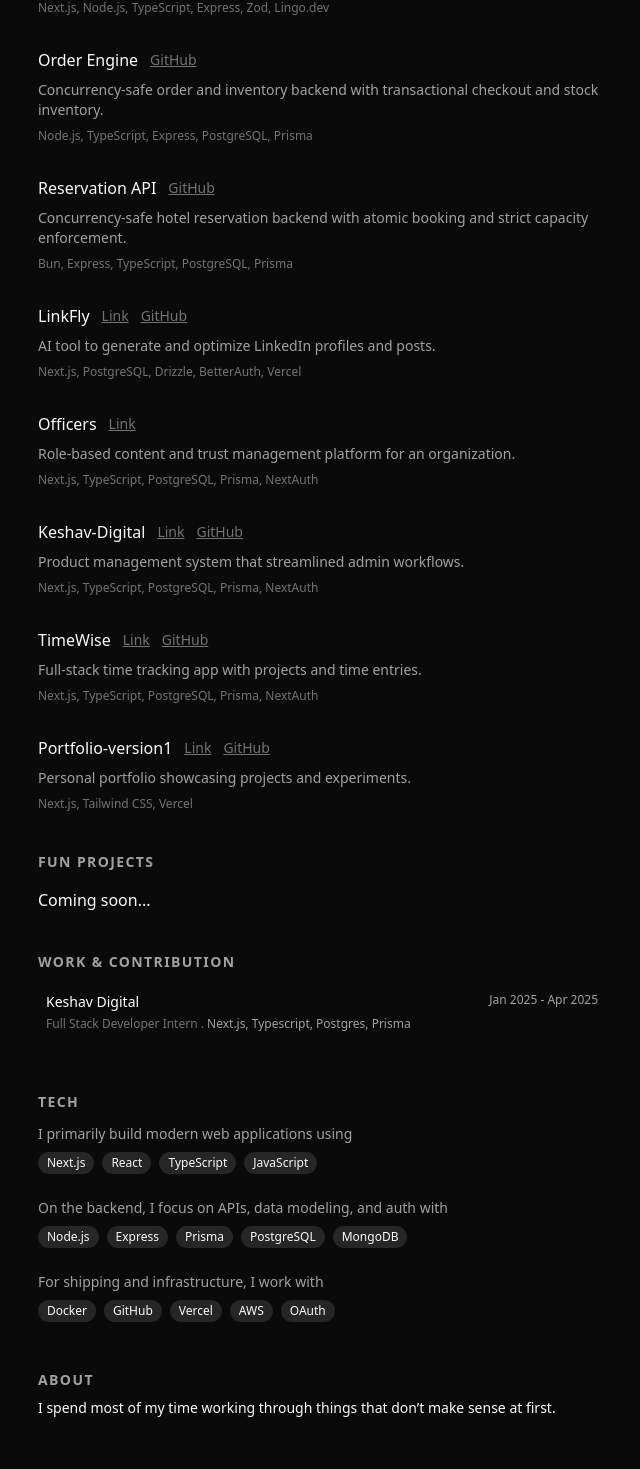
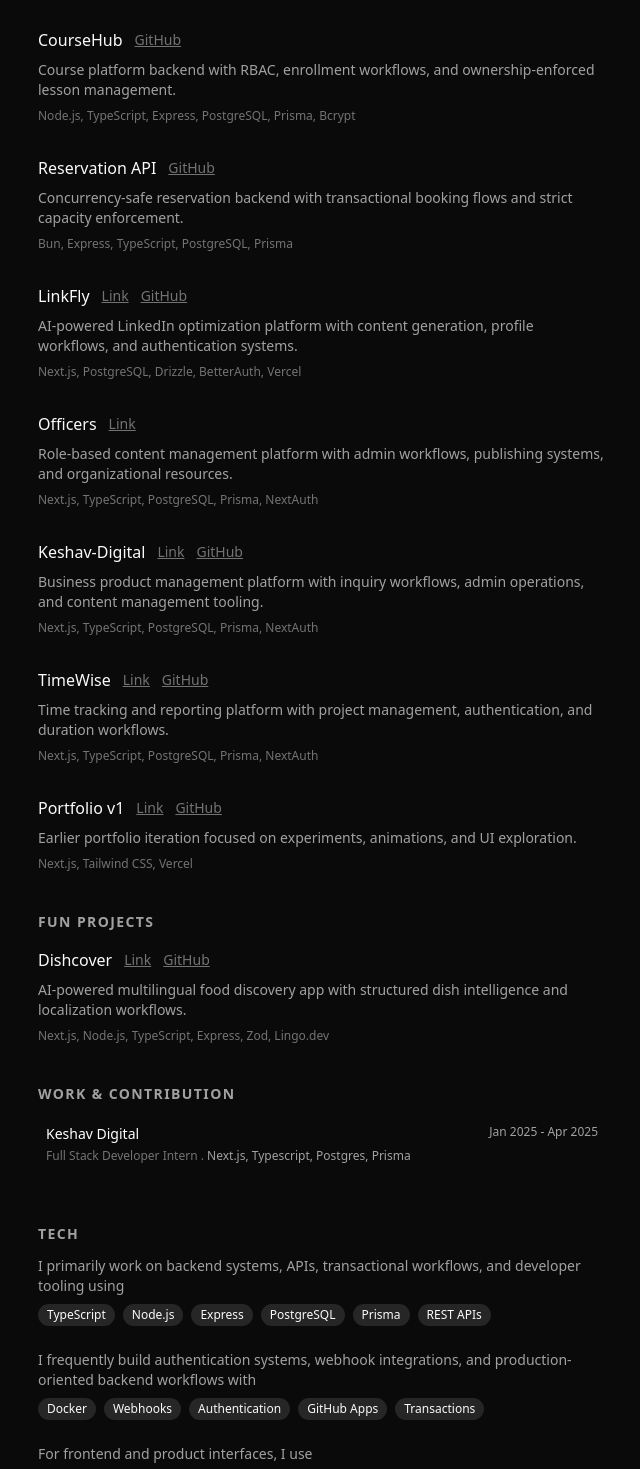
Before and after one commit to Bunny099/jayesh-v2, a Next.js app: page / in a window 1280 px wide. Shown: the part 475-1944 px from the top of the page, without its empty margins (318-958 px from the left). Built offline with nearby package versions, Linux system fonts and the light colour scheme.

Commit message:
portfolio update

```diff
--- a/app/layout.tsx
+++ b/app/layout.tsx
@@ -16,19 +16,20 @@
 });
 
 export const metadata: Metadata = {
-  title: "Jayesh khuman | Software Developer",
+  title: "Jayesh Khuman | Backend Engineer",
   description:
-    "Personal portfolio of Jayesh Khuman, a software developer working with Next.js, React, and modern web technologies. Interested in building reliable systems and solving backend-heavy problems.",
+    "Backend-focused engineer building API systems, transactional workflows, webhook integrations, and AI-powered developer tooling with TypeScript, Node.js, and PostgreSQL.",
   metadataBase: new URL("https://jayeshkhuman.in"),
   keywords: [
     "Jayesh Khuman",
     "Jayesh Khuman Portfolio",
-    "Software Developer",
-    "Next.js",
-    "React.js",
-    "Typescript",
-    "Node.js",
-    "Web Developer",
+    "Backend Engineer",
+    "PostgreSQL",
+    "Express.js",
+    "Developer Tooling",
+    "Webhook Systems",
+    "API Systems",
+    "Transactional Workflows"
   ],
   authors: [{ name: "Jayesh Khuman", url: "https://jayeshkhuman.in" }],
   creator: "Jayesh Khuman",
@@ -41,9 +42,9 @@
     apple: "/favicon.ico"
   },
   openGraph: {
-    title: "Jayesh Khuman | Software Developer",
+    title: "Jayesh Khuman | Backend Engineer",
     description:
-      "Portfolio of Jayesh Khuman, a software developer exploring real-world problems through code.",
+      "Portfolio of Jayesh Khuman, a backend engineer focused on APIs, transactional systems, automation workflows, and developer tooling.",
     url: "https://jayeshkhuman.in",
     siteName: "Jayesh Khuman",
     images: [
@@ -59,9 +60,9 @@
   },
   twitter: {
     card: "summary_large_image",
-    title: "Jayesh Khuman | Software Developer",
+    title: "Jayesh Khuman | Backend Engineer",
     description:
-      "Software developer working with modern web technologies and backend-focused thinking.",
+      "Backend-focused engineer building API systems, transactional workflows, webhook integrations, and AI-powered developer tooling with TypeScript, Node.js, and PostgreSQL.",
     images: ["/og-portfolio-v2.png"]
   }
 };
@@ -91,7 +92,7 @@
                 "https://www.linkedin.com/in/jayeshkhuman"
 
               ],
-              jobTitle: "Software Developer"
+              jobTitle: "Backend Engineer"
             })
           }} />
         <ThemeProvider
--- a/app/page.tsx
+++ b/app/page.tsx
@@ -47,7 +47,7 @@
             ABOUT
           </h2>
           <p className=" text-sm text-accent-foreground dark:text-neutral-400">
-            I spend most of my time working through things that don’t make sense at first.
+              Backend-focused engineer interested in transactional systems, automation workflows, developer tooling, and building reliable APIs that handle real-world edge cases.
           </p>
         </div>
       </section>
--- a/components/layout/projects.tsx
+++ b/components/layout/projects.tsx
@@ -26,7 +26,15 @@
             <div key={i} className="flex flex-col gap-2">
                 <div className="flex flex-wrap items-center gap-3">
                     <h3 className="text-base font-medium text-foreground">{p.title}</h3>
+                    {p.link && (
+                        <Link href={p.link} className="underline text-sm text-neutral-500 hover:text-foreground transition" target="_blank">Link</Link>
+                    )}
+                    {p.github && (
+                        <Link href={p.github} className="underline text-sm text-neutral-500 hover:text-foreground transition" target="_blank">GitHub</Link>
+                    )}
                 </div>
+                <p className="text-sm text-muted-foreground max-w-3xl">{p.description}</p>
+                <p className="text-xs text-neutral-500">{p.tech}</p>
             </div>
         ))}
     </div>
--- a/components/layout/techBadges.tsx
+++ b/components/layout/techBadges.tsx
@@ -1,27 +1,34 @@
 import { Badge } from "../ui/badge"
 
-const coreTech = ["Next.js", "React", "TypeScript", "JavaScript"]
-const backendTech = ["Node.js", "Express", "Prisma", "PostgreSQL", "MongoDB"]
-const infraTech = ["Docker", "GitHub", "Vercel", "AWS", "OAuth"]
+const backendTech = [
+  "TypeScript",
+  "Node.js",
+  "Express",
+  "PostgreSQL",
+  "Prisma",
+  "REST APIs"
+]
+
+const systemTech = [
+  "Docker",
+  "Webhooks",
+  "Authentication",
+  "GitHub Apps",
+  "Transactions"
+]
+
+const frontendTech = [
+  "Next.js",
+  "React",
+  "Tailwind CSS"
+]
 
 export default function TechBadge() {
     return (
         <div className=" mt-3 flex flex-col gap-6">
             <div>
                 <p className="text-sm text-muted-foreground">
-                    I primarily build modern web applications using
-                </p>
-                <div className="flex flex-wrap gap-2 mt-2">
-                    {coreTech.map((tech) => (
-                        <Badge key={tech} variant="secondary" className="font-medium">
-                            {tech}
-                        </Badge>
-                    ))}
-                </div>
-            </div>
-            <div>
-                <p className="text-sm text-muted-foreground">
-                    On the backend, I focus on APIs, data modeling, and auth with
+                    I primarily work on backend systems, APIs, transactional workflows, and developer tooling using
                 </p>
                 <div className="flex flex-wrap gap-2 mt-2">
                     {backendTech.map((tech) => (
@@ -31,13 +38,25 @@
                     ))}
                 </div>
             </div>
+            <div>
+                <p className="text-sm text-muted-foreground">
+                    I frequently build authentication systems, webhook integrations, and production-oriented backend workflows with
+                </p>
+                <div className="flex flex-wrap gap-2 mt-2">
+                    {systemTech.map((tech) => (
+                        <Badge key={tech} variant="secondary" className="font-medium">
+                            {tech}
+                        </Badge>
+                    ))}
+                </div>
+            </div>
 
             <div>
                 <p className="text-sm text-muted-foreground">
-                    For shipping and infrastructure, I work with
+                    For frontend and product interfaces, I use
                 </p>
                 <div className="flex flex-wrap gap-2 mt-2">
-                    {infraTech.map((tech) => (
+                    {frontendTech.map((tech) => (
                         <Badge key={tech} variant="secondary" className="font-medium">
                             {tech}
                         </Badge>
--- a/data/funProjects.ts
+++ b/data/funProjects.ts
@@ -1,3 +1,10 @@
 
 
-export const funProjects =[{title:"Coming soon..."}]
+export const funProjects =[{
+    title: "Dishcover",
+    tech: "Next.js, Node.js, TypeScript, Express, Zod, Lingo.dev",
+    link: "https://dishcover-tk3e.vercel.app/",
+    github: "https://github.com/Bunny099/dishcover",
+    description:
+      "AI-powered multilingual food discovery app with structured dish intelligence and localization workflows.",
+  },]
--- a/data/projects.ts
+++ b/data/projects.ts
@@ -1,33 +1,32 @@
 export const projects = [
   {
-    title: "Prsage",
+    title: "PRsage",
     tech: "TypeScript, Express, Octokit (GitHub App), PostgreSQL, Prisma ORM, Google Gemini API",
     link:"https://github.com/marketplace/prsage",
     github: "https://github.com/Bunny099/prsage",
     description:
       "An AI-powered GitHub App that delivers automated, structured, and iteration-aware code reviews directly within pull requests to highlight bugs and improve code quality."
   },
+
   {
-    title: "Dishcover",
-    tech: "Next.js, Node.js, TypeScript, Express, Zod, Lingo.dev",
-    link: "https://dishcover-tk3e.vercel.app/",
-    github: "https://github.com/Bunny099/dishcover",
+    title: "Order Flow",
+    tech: "Node.js, TypeScript, Express, PostgreSQL, Prisma",
+    github: "https://github.com/Bunny099/orderflow",
     description:
-      "DishCover is an intelligent culinary companion designed for the modern nomad. It bridges the gap between cultural curiosity and language barriers by providing deep, structured food intelligence localized instantly via Lingo.dev.",
-  },
-  {
-    title: "Order Engine",
-    tech: "Node.js, TypeScript, Express, PostgreSQL, Prisma",
-    github: "https://github.com/Bunny099/amazon",
+      "Transactional e-commerce backend with atomic checkout, inventory reservation, and concurrency-safe stock handling.",
+  }, {
+    title: "CourseHub",
+    tech: "Node.js, TypeScript, Express, PostgreSQL, Prisma, Bcrypt",
+    github: "https://github.com/Bunny099/coursehub",
     description:
-      "Concurrency-safe order and inventory backend with transactional checkout and stock inventory.",
-  },
-  {
+      "Course platform backend with RBAC, enrollment workflows, and ownership-enforced lesson management.",
+  }
+,{
     title: "Reservation API",
     tech: "Bun, Express, TypeScript, PostgreSQL, Prisma",
     github: "https://github.com/Bunny099/reservation-api",
     description:
-      "Concurrency-safe hotel reservation backend with atomic booking and strict capacity enforcement.",
+      "Concurrency-safe reservation backend with transactional booking flows and strict capacity enforcement.",
   },
   {
     title: "LinkFly",
@@ -35,34 +34,34 @@
     link: "https://linkfly-three.vercel.app/",
     github: "https://github.com/Bunny099/linkfly",
     description:
-      "AI tool to generate and optimize LinkedIn profiles and posts.",
+      "AI-powered LinkedIn optimization platform with content generation, profile workflows, and authentication systems.",
   },
   {
     title: "Officers",
     tech: "Next.js, TypeScript, PostgreSQL, Prisma, NextAuth",
     link: "https://officers-three.vercel.app/",
     description:
-      "Role-based content and trust management platform for an organization.",
+      "Role-based content management platform with admin workflows, publishing systems, and organizational resources.",
   },
   {
     title: "Keshav-Digital",
     tech: "Next.js, TypeScript, PostgreSQL, Prisma, NextAuth",
     link: "https://keshav-digital.vercel.app",
     github: "https://github.com/Bunny099/keshav-digital",
-    description: "Product management system that streamlined admin workflows.",
+    description: "Business product management platform with inquiry workflows, admin operations, and content management tooling.",
   },
   {
     title: "TimeWise",
     tech: "Next.js, TypeScript, PostgreSQL, Prisma, NextAuth",
     link: "http://timewise-beta.vercel.app/",
     github: "https://github.com/Bunny099/timewise",
-    description: "Full-stack time tracking app with projects and time entries.",
+    description: "Time tracking and reporting platform with project management, authentication, and duration workflows.",
   },
   {
-    title: "Portfolio-version1",
+    title: "Portfolio v1",
     tech: "Next.js, Tailwind CSS, Vercel",
     link: "https://v1-jayesh.vercel.app/",
     github: "https://github.com/Bunny099/jayesh",
-    description: "Personal portfolio showcasing projects and experiments.",
+    description: "Earlier portfolio iteration focused on experiments, animations, and UI exploration.",
   },
 ];
```
Also changed, not shown: 1 other file (tests, documents, lock files or other folders).
